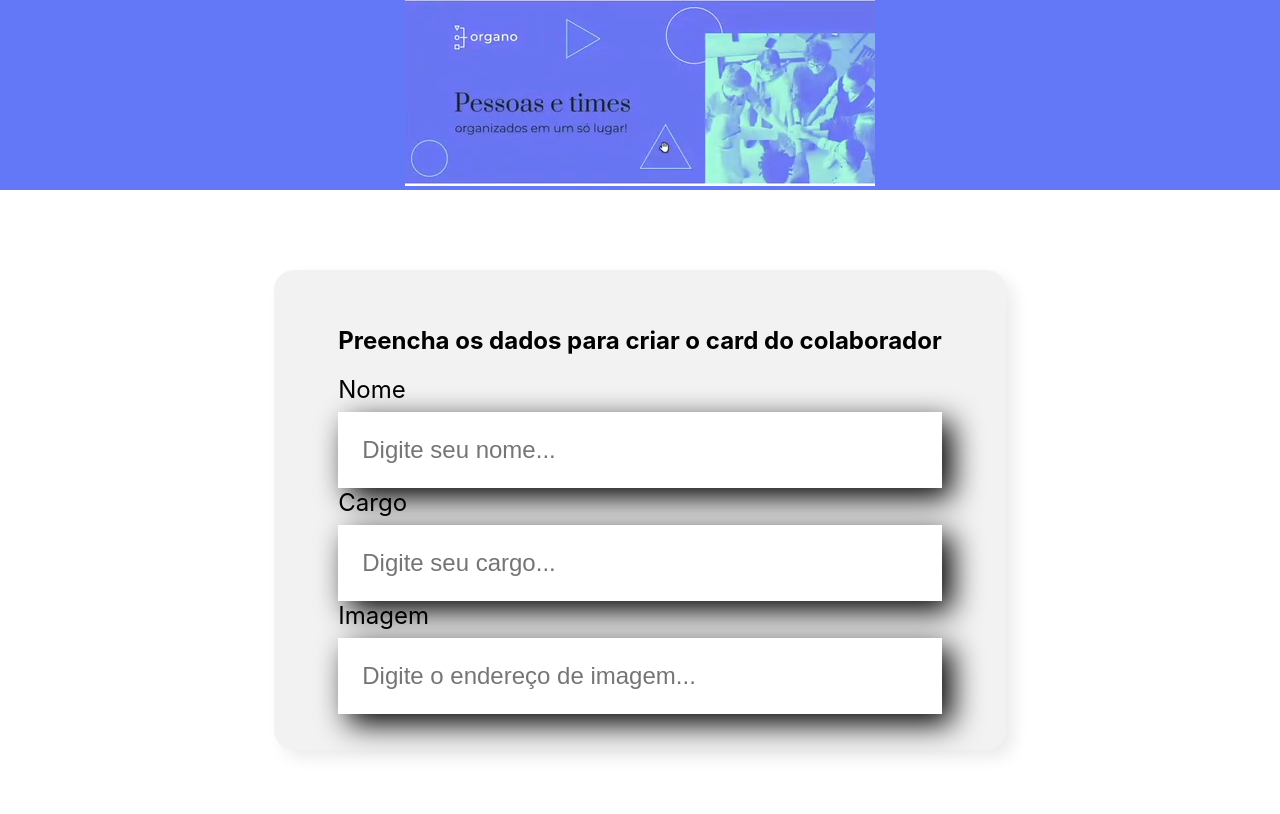
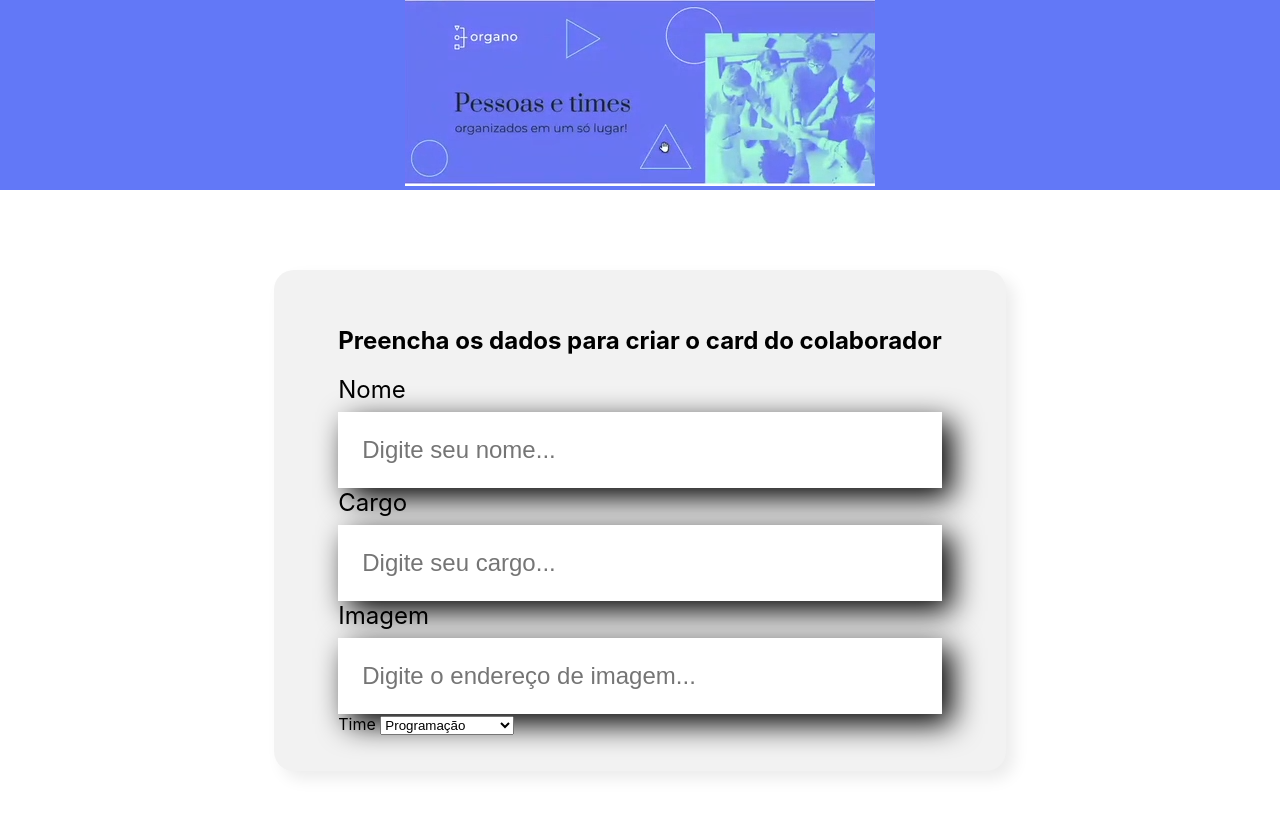
Before and after one commit to NeugeMa/organo, a React (Create React App) app: page / in a window 1280 px wide. Shown: the top 814 px of the page. Built offline with nearby package versions, Linux system fonts and the light colour scheme.

Commit message:
criaçao da lista suspensa + formulario dela

```diff
--- a/src/componentes/Formulario/index.js
+++ b/src/componentes/Formulario/index.js
@@ -1,7 +1,18 @@
 import CampoTexto from '../CampoTexto';
+import ListaSuspensa from '../ListaSuspensa';
 import './Formulario.css'
 
 const Formulario = () => {
+
+    const times = [
+        'Programação',
+        'Front-end',
+        'Data Science',
+        'Devops',
+        'UX e Design',
+        'Mobile',
+        'Inovação e Gestão'
+    ]
     return (
         <section className="formulario">
             <form>
@@ -9,6 +20,7 @@
             <CampoTexto label="Nome" placeholder="Digite seu nome"/>
             <CampoTexto label="Cargo" placeholder="Digite seu cargo"/>
             <CampoTexto label="Imagem" placeholder="Digite o endereço de imagem"/>
+            <ListaSuspensa label="Time" itens={times}/>
             </form>
         </section>
     )
--- /dev/null
+++ b/src/componentes/ListaSuspensa/ListaSuspensa.css
@@ -0,0 +1,14 @@
+.lista-suspensa {
+    display: block;
+    margin-bottom: 8px;
+    font-size: 24px;
+}
+
+.lista-suspensa select {
+        background-color: #FFF;
+        box-shadow: 10px 10px 30px rgba(0, 0, 0.06);
+        width: 100%;
+        border: none;
+        font-size: 24px;
+        padding: 24px;
+    }
--- /dev/null
+++ b/src/componentes/ListaSuspensa/index.js
@@ -0,0 +1,20 @@
+import './ListaSuspensa.css'
+
+const ListaSuspensa = (props) => {
+    console.log(props.itens)
+
+    return(
+        <div>
+            <label> {props.label}   </label>
+                <select>
+                    {props.itens.map(item => {
+                        return <option key={item}>{item}</option>
+                            })}
+                </select>
+
+        </div>
+    )
+
+}
+
+export default ListaSuspensa;
```
